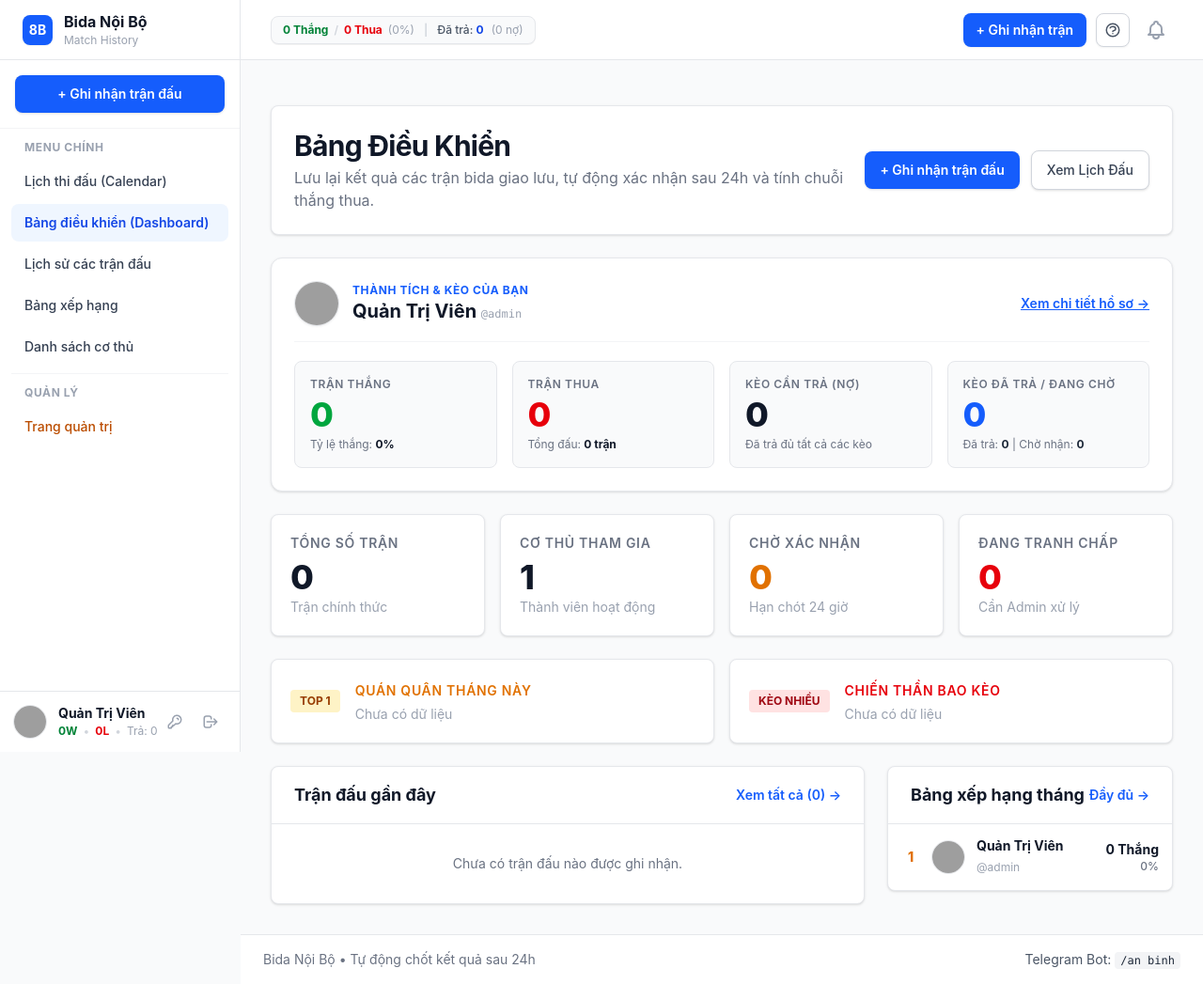
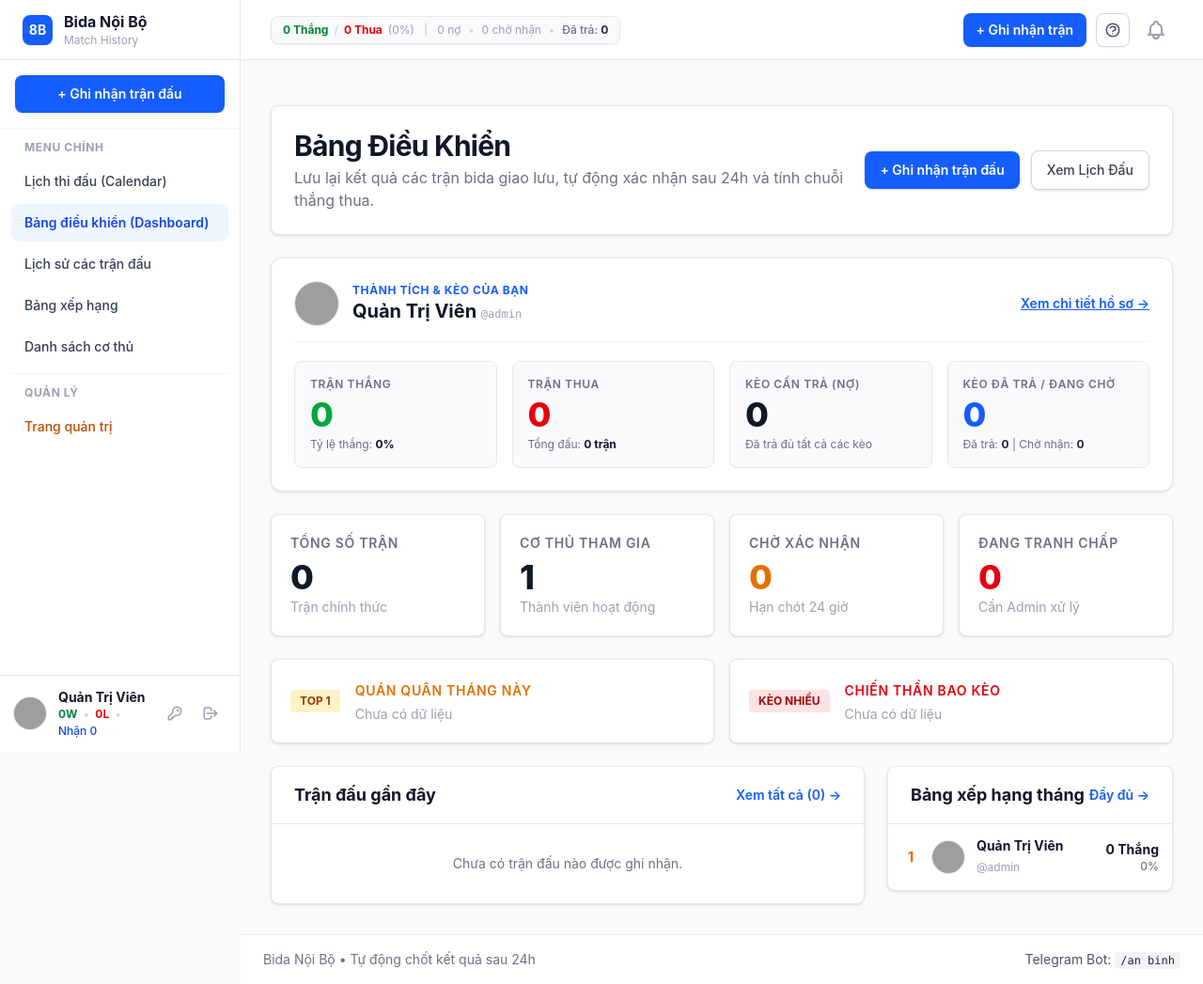
Before and after one commit to anle39450-gif/bidanoibo, a Laravel app: page /dashboard in a window 1280 px wide. Shown: the whole page at 94% size. Run offline with Laravel 12, Linux system fonts and the light colour scheme; a user stored in the database is signed in; data comes from the database, SQL or seed files in the repository; data that the repository does not hold is empty; style sheets or scripts are compiled from the project's sources; some libraries are stand-ins or nearby versions; grey boxes are pictures that could not be loaded.

Commit message:
feat: add unpaid receivables counter and list to taskbar, sidebar and dashboard

```diff
--- a/app/Http/Controllers/DashboardController.php
+++ b/app/Http/Controllers/DashboardController.php
@@ -39,6 +39,7 @@ class DashboardController extends Controller
         $myPaidDebtsCount = 0;
         $myUnpaidReceivablesCount = 0;
         $myUnpaidMatches = collect();
+        $myUnpaidReceivables = collect();
 
         if ($currentUser) {
             $unpaidQuery = BilliardMatch::confirmed()
@@ -63,13 +64,19 @@ class DashboardController extends Controller
                 })
                 ->count();
 
-            $myUnpaidReceivablesCount = BilliardMatch::confirmed()
+            $receivablesQuery = BilliardMatch::confirmed()
                 ->where('prize_status', '!=', 'paid')
                 ->where(function ($q) use ($currentUser) {
                     $q->where('winner_id', $currentUser->id)
                         ->orWhere('winner_partner_id', $currentUser->id);
-                })
-                ->count();
+                });
+
+            $myUnpaidReceivablesCount = (clone $receivablesQuery)->count();
+            $myUnpaidReceivables = (clone $receivablesQuery)
+                ->with(['winner', 'winnerPartner', 'loser', 'loserPartner'])
+                ->orderBy('played_at', 'desc')
+                ->take(6)
+                ->get();
         }
 
         // 4. Pending matches specifically waiting for Current User
@@ -105,6 +112,7 @@ class DashboardController extends Controller
             'myPaidDebtsCount',
             'myUnpaidReceivablesCount',
             'myUnpaidMatches',
+            'myUnpaidReceivables',
             'myPendingMatches',
             'recentMatches',
             'miniLeaderboard'
--- a/app/Models/User.php
+++ b/app/Models/User.php
@@ -206,4 +206,21 @@ class User extends Authenticatable
             })
             ->count();
     }
+
+    protected ?int $memoizedUnpaidReceivablesCount = null;
+
+    public function getUnpaidReceivablesCountAttribute(): int
+    {
+        if ($this->memoizedUnpaidReceivablesCount !== null) {
+            return $this->memoizedUnpaidReceivablesCount;
+        }
+
+        return $this->memoizedUnpaidReceivablesCount = BilliardMatch::whereIn('status', ['confirmed', 'resolved'])
+            ->where('prize_status', '!=', 'paid')
+            ->where(function ($q) {
+                $q->where('winner_id', $this->id)
+                    ->orWhere('winner_partner_id', $this->id);
+            })
+            ->count();
+    }
 }
--- a/resources/views/dashboard/index.blade.php
+++ b/resources/views/dashboard/index.blade.php
@@ -123,6 +123,36 @@
                                         </form>
                                         <a href="{{ route('matches.show', $debtMatch->id) }}" class="text-xs text-blue-600 hover:underline font-medium">
                                             Chi tiết →
+                                        </a>
+                                    </div>
+                                </div>
+                            @endforeach
+                        </div>
+                    </div>
+                @endif
+
+                <!-- If there are unpaid receivables (kèo người khác chưa trả cho bạn), show list! -->
+                @if($myUnpaidReceivables->isNotEmpty())
+                    <div class="bg-blue-50/60 border border-blue-200 rounded-lg p-4 mt-2">
+                        <div class="text-sm font-bold text-blue-900 flex items-center justify-between mb-2.5">
+                            <span>Kèo đối thủ chưa trả cho bạn (Chờ nhận: {{ $myUnpaidReceivablesCount }} trận)</span>
+                            <span class="text-xs text-blue-700 font-normal">Trận bạn thắng đối thủ chưa trả kèo</span>
+                        </div>
+                        <div class="divide-y divide-blue-200/60 space-y-2">
+                            @foreach($myUnpaidReceivables as $recMatch)
+                                <div class="pt-2 flex flex-col sm:flex-row sm:items-center justify-between gap-3 text-sm">
+                                    <div>
+                                        <div class="font-bold text-gray-900 flex items-center gap-2">
+                                            <span>Thắng trước: <span class="text-red-600">{{ $recMatch->loser_names }}</span></span>
+                                            <span class="text-xs text-gray-400 font-normal font-mono">({{ $recMatch->played_at->format('d/m/Y') }})</span>
+                                        </div>
+                                        <div class="text-xs text-gray-600 mt-0.5">
+                                            Kèo chờ nhận: <b class="text-blue-900 bg-blue-100 border border-blue-200 px-2 py-0.5 rounded">{{ $recMatch->prize }}</b>
+                                        </div>
+                                    </div>
+                                    <div class="flex items-center gap-2 shrink-0">
+                                        <a href="{{ route('matches.show', $recMatch->id) }}" class="text-xs text-blue-600 hover:underline font-medium">
+                                            Xem chi tiết →
                                         </a>
                                     </div>
                                 </div>
--- a/resources/views/layouts/app.blade.php
+++ b/resources/views/layouts/app.blade.php
@@ -129,10 +129,10 @@
                                                 <span class="text-red-600 font-bold">{{ auth()->user()->losses_count }}L</span>
                                                 <span class="text-gray-300">•</span>
                                                 @if(auth()->user()->unpaid_debts_count > 0)
-                                                    <span class="text-amber-700 font-bold">Nợ: {{ auth()->user()->unpaid_debts_count }}</span>
-                                                @else
-                                                    <span class="text-gray-400">Trả: {{ auth()->user()->paid_debts_count }}</span>
+                                                    <span class="text-amber-700 font-bold" title="Kèo bạn nợ">Nợ {{ auth()->user()->unpaid_debts_count }}</span>
+                                                    <span class="text-gray-300">•</span>
                                                 @endif
+                                                <span class="text-blue-700 font-medium" title="Kèo đối thủ chưa trả bạn">Nhận {{ auth()->user()->unpaid_receivables_count }}</span>
                                             </div>
                                         </div>
                                     </a>
@@ -236,10 +236,10 @@
                                 <span class="text-red-600 font-bold">{{ auth()->user()->losses_count }}L</span>
                                 <span class="text-gray-300">•</span>
                                 @if(auth()->user()->unpaid_debts_count > 0)
-                                    <span class="text-amber-700 font-bold">Nợ: {{ auth()->user()->unpaid_debts_count }}</span>
-                                @else
-                                    <span class="text-gray-400">Trả: {{ auth()->user()->paid_debts_count }}</span>
+                                    <span class="text-amber-700 font-bold" title="Kèo bạn nợ">Nợ {{ auth()->user()->unpaid_debts_count }}</span>
+                                    <span class="text-gray-300">•</span>
                                 @endif
+                                <span class="text-blue-700 font-medium" title="Kèo đối thủ chưa trả bạn">Nhận {{ auth()->user()->unpaid_receivables_count }}</span>
                             </div>
                         </div>
                     </a>
@@ -281,7 +281,7 @@
                 </div>
 
                 <div class="hidden md:flex items-center text-sm font-medium text-gray-500 gap-3">
-                    <span class="hidden 2xl:inline text-xs text-gray-400">Hệ thống quản lý bida nội bộ</span>
+                    <span class="hidden 2xl:inline text-xs text-gray-400">Quản lý bida nội bộ</span>
                     <a href="{{ route('dashboard') }}" class="flex items-center gap-2.5 bg-gray-50 hover:bg-gray-100 border border-gray-200 rounded-lg px-3 py-1.5 text-xs font-semibold transition shadow-2xs" title="Xem chi tiết tại Dashboard">
                         <div class="flex items-center gap-1.5">
                             <span class="text-green-700 font-bold">{{ auth()->user()->wins_count }} Thắng</span>
@@ -291,12 +291,26 @@
                         </div>
                         <span class="text-gray-300">|</span>
                         <div class="flex items-center gap-2">
-                            <span class="text-gray-600 font-medium">Đã trả: <b class="text-blue-700 font-bold">{{ auth()->user()->paid_debts_count }}</b></span>
                             @if(auth()->user()->unpaid_debts_count > 0)
-                                <span class="bg-amber-100 text-amber-800 border border-amber-200 px-2 py-0.5 rounded font-bold">Nợ: {{ auth()->user()->unpaid_debts_count }} kèo</span>
+                                <span class="bg-amber-100 text-amber-800 border border-amber-200 px-2 py-0.5 rounded font-bold" title="Kèo bạn cần trả cho đối thủ">
+                                    Nợ: {{ auth()->user()->unpaid_debts_count }}
+                                </span>
                             @else
-                                <span class="text-gray-400 font-normal">(0 nợ)</span>
+                                <span class="text-gray-400 font-normal" title="Bạn không nợ kèo nào">0 nợ</span>
                             @endif
+
+                            <span class="text-gray-300">•</span>
+
+                            @if(auth()->user()->unpaid_receivables_count > 0)
+                                <span class="bg-blue-50 text-blue-700 border border-blue-200 px-2 py-0.5 rounded font-bold" title="Kèo đối thủ chưa trả cho bạn">
+                                    Chờ nhận: {{ auth()->user()->unpaid_receivables_count }}
+                                </span>
+                            @else
+                                <span class="text-gray-400 font-normal" title="Không có kèo chờ nhận">0 chờ nhận</span>
+                            @endif
+
+                            <span class="text-gray-300">•</span>
+                            <span class="text-gray-500 font-medium" title="Kèo bạn đã thanh toán xong">Đã trả: <b class="text-gray-800">{{ auth()->user()->paid_debts_count }}</b></span>
                         </div>
                     </a>
                 </div>
```
